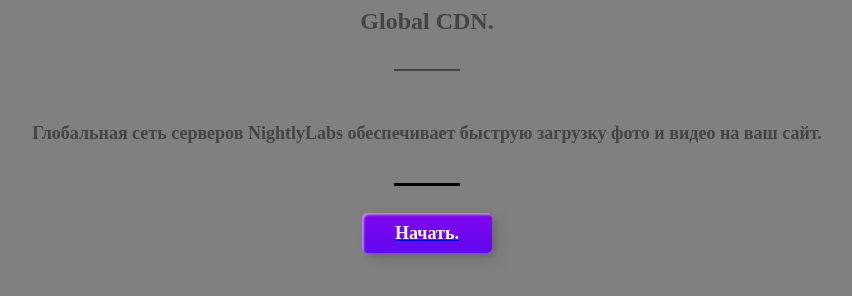
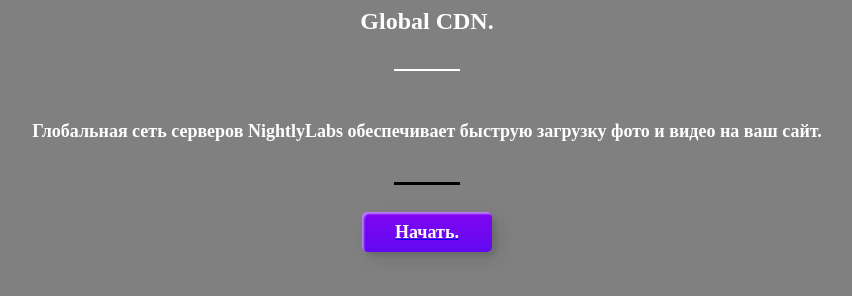
Before and after one commit to ncdnserver/go, a plain HTML site: page index.html in a window 1280 px wide. Shown: the whole page, without its empty margins (221-1073 px from the left). Drawn offline with Linux system fonts and the light colour scheme.

Commit message:
Update index.html

```diff
--- a/index.html
+++ b/index.html
@@ -1,4 +1,4 @@
-<body><h4 style="text-align: center;"><span style="font-family: Orbitron;"><span style="color: #444444; font-size: x-large;">Global CDN.</span></span></h4><div style="text-align: center;"><span style="color: #444444; font-family: Orbitron; font-size: x-large;"><strike><b>&nbsp; &nbsp; &nbsp; &nbsp; &nbsp; &nbsp;</b></strike></span></div><div style="text-align: center;"><span style="color: #444444;"><br /></span></div><h4 style="text-align: center;"><span style="color: #444444; font-family: Ubuntu; font-size: large;">Глобальная сеть серверов NightlyLabs обеспечивает быструю загрузку фото и видео на ваш сайт.</span></h4><h1 style="text-align: center;"><strike><span style="color: #444444; font-size: x-large;">&nbsp; &nbsp; &nbsp; &nbsp;
+<body><h1 style="text-align: center;"><span style="font-family: Orbitron;"><span style="color: #ffffff; font-size: x-large;">Global CDN.</span></span></h4><div style="text-align: center;"><span style="color: #ffffff; font-family: Orbitron; font-size: x-large;"><strike><b>&nbsp; &nbsp; &nbsp; &nbsp; &nbsp; &nbsp;</b></strike></span></div><div style="text-align: center;"><span style="color: #ffffff;"><br /></span></div><h2 style="text-align: center;"><span style="color: #ffffff; font-family: Ubuntu; font-size: large;">Глобальная сеть серверов NightlyLabs обеспечивает быструю загрузку фото и видео на ваш сайт.</span></h4><h1 style="text-align: center;"><strike><span style="color: #ffffff; font-size: x-large;">&nbsp; &nbsp; &nbsp; &nbsp;
  &nbsp; &nbsp;</span></strike></h1>
 <style>
 .custom-btn {
```
